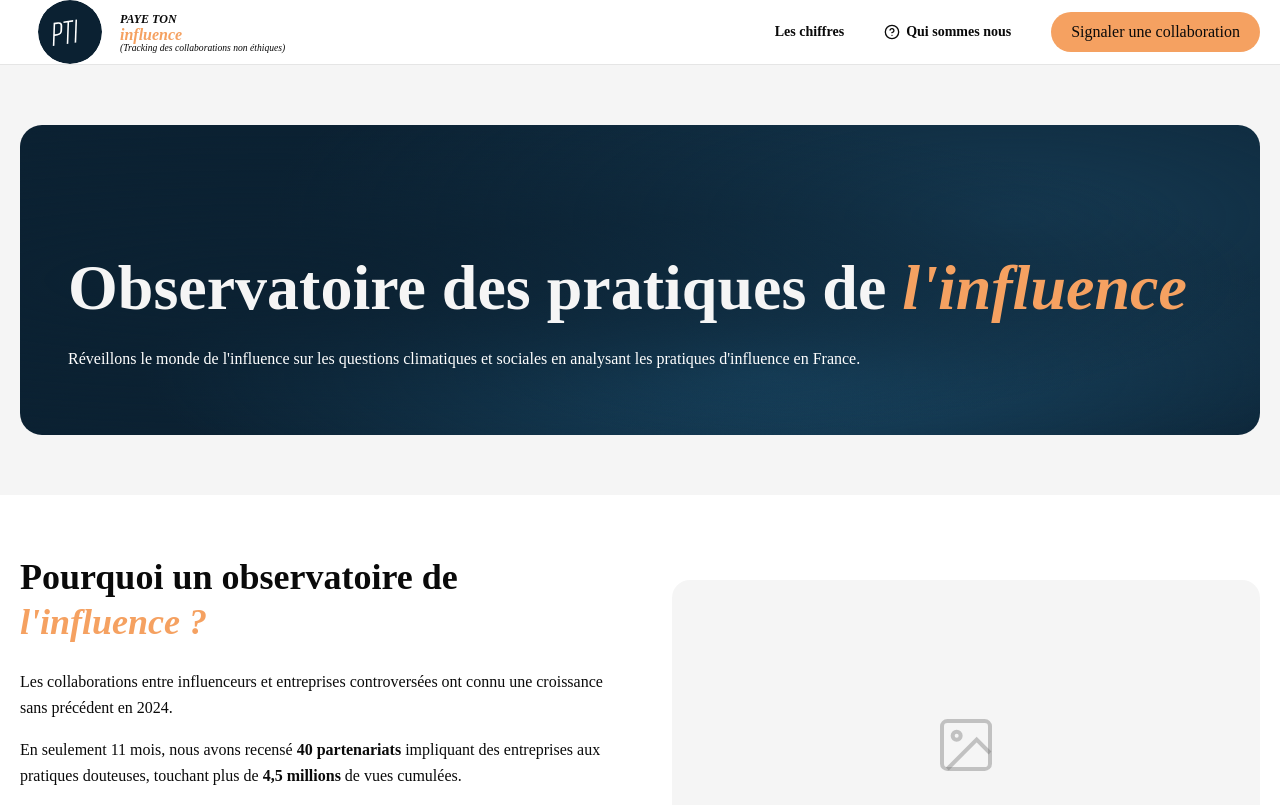
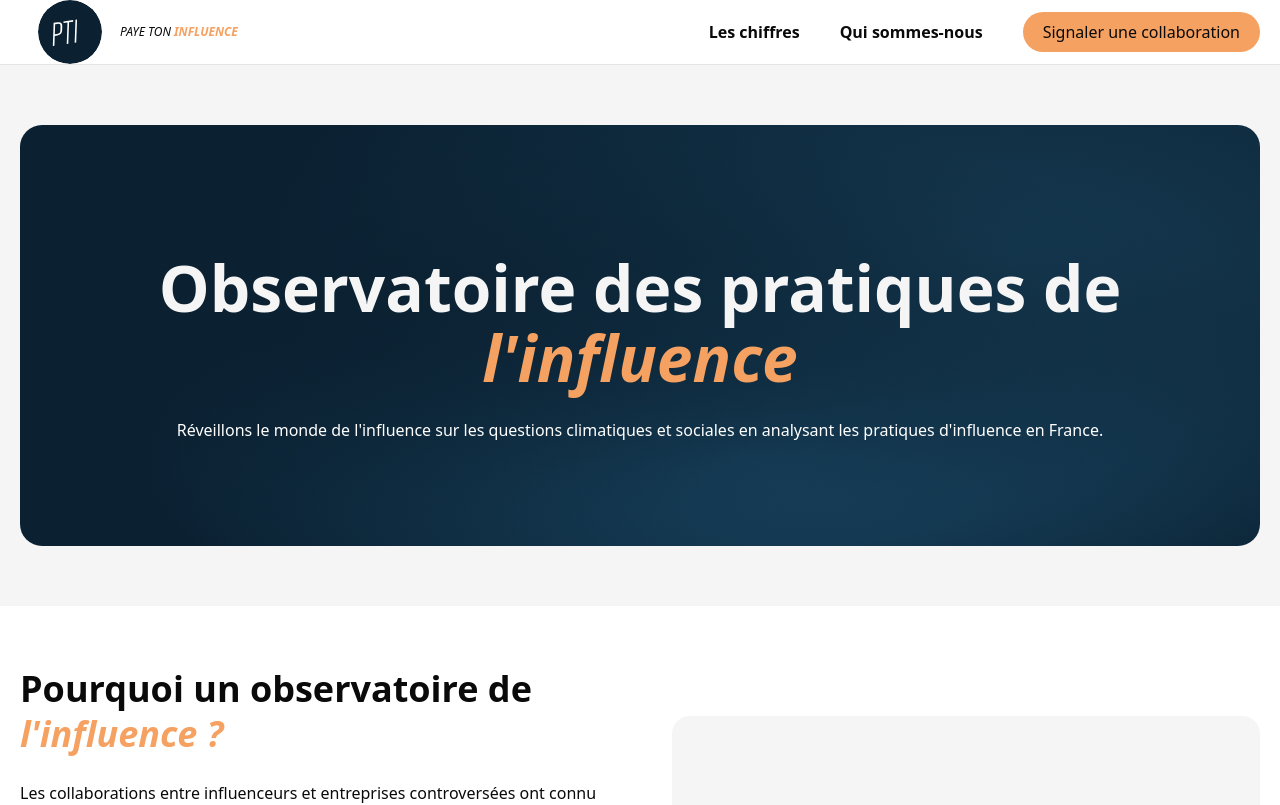
Before and after one commit to dataforgoodfr/14_ObservatoirePratiqueInfluence, a Next.js app in the folder frontend/: page / in a window 1280 px wide. Shown: the top 805 px of the page. Built offline with nearby package versions, Linux system fonts and the light colour scheme.

Commit message:
feat: home page adjustment

```diff
--- a/frontend/app/globals.css
+++ b/frontend/app/globals.css
@@ -7,7 +7,6 @@
 @theme inline {
   --color-background: var(--background);
   --color-foreground: var(--foreground);
-  --font-sans: var(--font-sans);
   --font-mono: var(--font-geist-mono);
   --color-sidebar-ring: var(--sidebar-ring);
   --color-sidebar-border: var(--sidebar-border);
--- a/frontend/app/page.tsx
+++ b/frontend/app/page.tsx
@@ -8,11 +8,12 @@ export default function Home() {
         <Container>
           <div className="background-secondary rounded-3xl">
             <div className="relative block items-center px-12 pt-32 pb-16 overflow-hidden">
-              <h1 className="text-[clamp(2.8rem,5vw,4.2rem)] font-black text-muted leading-[1.1] mb-6">
+              <h1 className="text-[clamp(2.8rem,5vw,4.2rem)] text-center font-black text-muted leading-[1.1] mb-6">
                 {"Observatoire des pratiques de "}
                 <em className="font-italic text-highlight">{"l'influence"}</em>
               </h1>
-              <p className="text-white font-light nb-10">
+
+              <p className="text-white text-center font-light mb-10">
                 {
                   "Réveillons le monde de l'influence sur les questions climatiques et sociales en analysant les pratiques d'influence en France."
                 }
--- a/frontend/components/Navbar.tsx
+++ b/frontend/components/Navbar.tsx
@@ -27,33 +27,29 @@ export function Navbar() {
             />
           </Link>
           <div className="flex flex-col leading-none">
-            <span className="text-xs font-bold text-foreground uppercase italic">
+            <span className="text-xs text-foreground uppercase italic">
               {"Paye ton "}
+              <em className="font-black italic text-highlight">influence</em>
             </span>
-            <em className="font-black italic text-highlight">influence</em>
-            <div className="italic text-[0.6rem] hidden lg:block">
-              (Tracking des collaborations non éthiques)
-            </div>
           </div>
 
           {/* Desktop nav */}
           <div className="ml-auto hidden items-center gap-10 md:flex">
             <Link
               href="/key-metrics"
-              className="relative text-sm font-bold text-foreground"
+              className="relative text-base font-bold text-foreground"
             >
               Les chiffres
             </Link>
             <Link
               href="/about-us"
-              className="relative flex items-center gap-1.5 text-sm font-bold text-foreground"
+              className="relative flex items-center gap-1.5 text-base font-bold text-foreground"
             >
-              <CircleHelp className="h-4 w-4" />
-              Qui sommes nous
+              Qui sommes-nous
             </Link>
             <Link
               href="/report-collaboration"
-              className="rounded-full bg-highlight font--bold px-5 py-2 text-foreground hover:bg-highlight/75"
+              className="rounded-full bg-highlight font--bold px-5 py-2 text-foreground text-base hover:bg-highlight/75"
             >
               Signaler une collaboration
             </Link>
```
Also changed, not shown: 1 other file (tests, documents, lock files or other folders).
